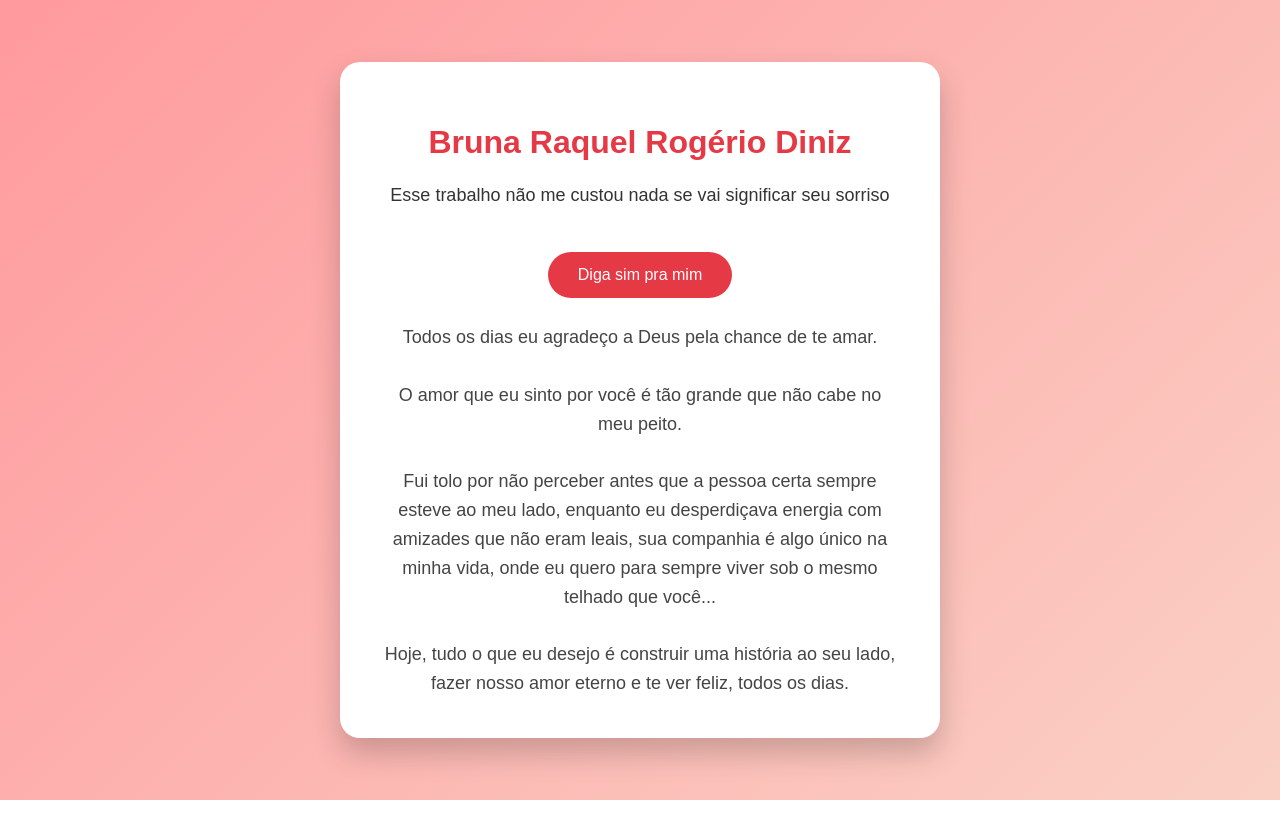
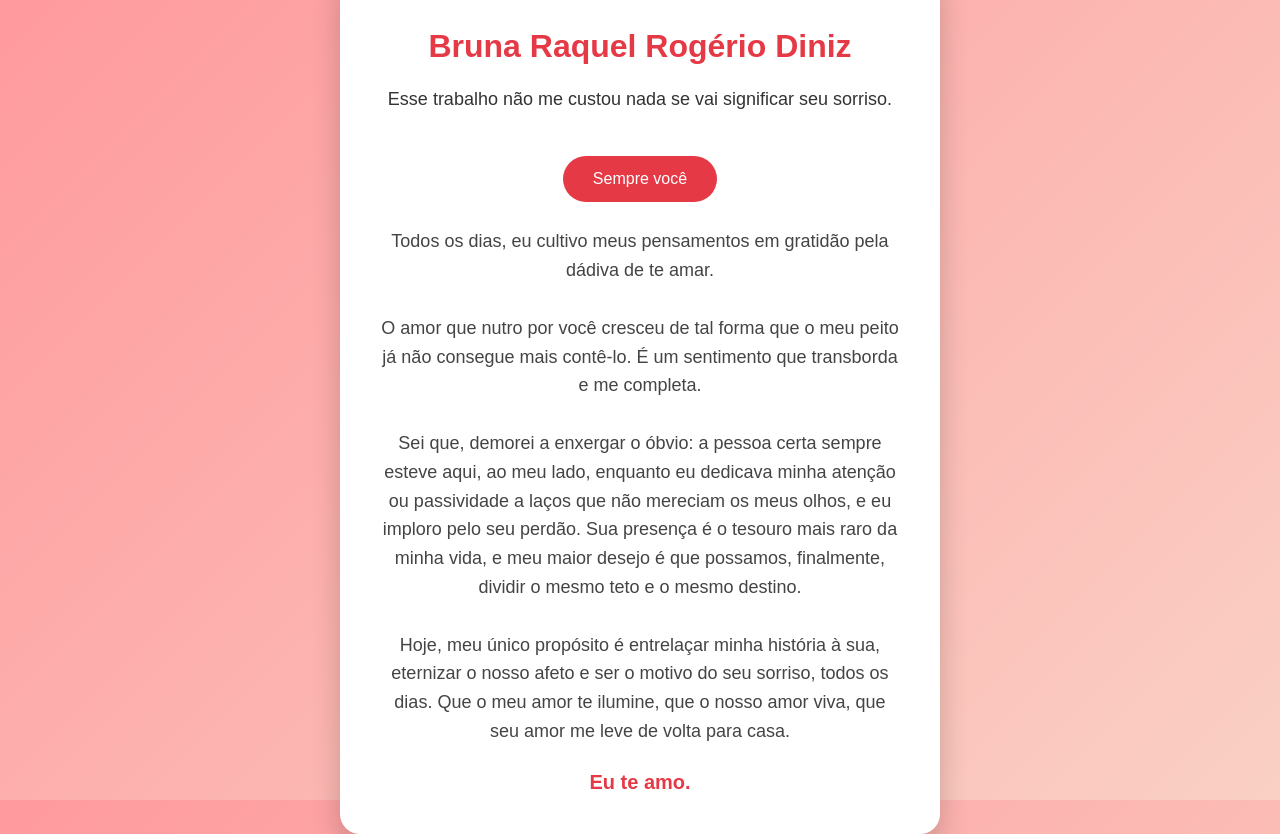
Before and after one commit to joaolucasfdasneves-creator/surpresa-bruna, a plain HTML site: page index.html in a window 1280 px wide. Both pictures are taken after a click on the button "Diga sim pra mim". Before the commit the page ends 800 px from the top, so only its background shows below. Drawn offline with Linux system fonts and the light colour scheme.

Commit message:
Update index.html

```diff
--- a/index.html
+++ b/index.html
@@ -58,6 +58,14 @@
             color: #444;
             line-height: 1.6;
         }
+
+        #mensagemFinal {
+            display: none;
+            margin-top: 25px;
+            font-size: 20px;
+            color: #e63946;
+            font-weight: bold;
+        }
     </style>
 </head>
 
@@ -68,24 +76,26 @@
     <h1>Bruna Raquel Rogério Diniz</h1>
 
     <p>
-        Esse trabalho não me custou nada se vai significar seu sorriso
+        Esse trabalho não me custou nada se vai significar seu sorriso.
     </p>
 
-    <button onclick="mostrarSurpresa()">Diga sim pra mim</button>
+    <button id="botao" onclick="mostrarSurpresa()">Diga sim pra mim</button>
 
     <div id="surpresa">
-        Todos os dias eu agradeço a Deus pela chance de te amar.<br><br>
+        Todos os dias, eu cultivo meus pensamentos em gratidão pela dádiva de te amar.<br><br>
 
-        O amor que eu sinto por você é tão grande que não cabe no meu peito.<br><br>
+O amor que nutro por você cresceu de tal forma que o meu peito já não consegue mais contê-lo. É um sentimento que transborda e me completa.<br><br>
 
-        Fui tolo por não perceber antes que a pessoa certa sempre esteve ao meu lado,
-        enquanto eu desperdiçava energia com amizades que não eram leais, sua companhia é algo único na minha vida,  onde eu quero para sempre viver sob o mesmo telhado que você...<br><br>
+Sei que, demorei a enxergar o óbvio: a pessoa certa sempre esteve aqui, ao meu lado, enquanto eu dedicava minha atenção ou passividade a laços que não mereciam os meus olhos, e eu imploro  pelo seu perdão. Sua presença é o tesouro mais raro da minha vida, e meu maior desejo é que possamos, finalmente, dividir o mesmo teto e o mesmo destino.<br><br>
 
-        Hoje, tudo o que eu desejo é construir uma história ao seu lado,
-        fazer nosso amor eterno e te ver feliz, todos os dias.
+Hoje, meu único propósito é entrelaçar minha história à sua, eternizar o nosso afeto e ser o motivo do seu sorriso, todos os dias. Que o meu amor te ilumine, que o nosso amor viva, que seu amor me leve de volta para casa.
     </div>
 
-    <audio id="musica" style="margin-top:20px; width:100%;">
+    <div id="mensagemFinal">
+        Eu te amo.
+    </div>
+
+    <audio id="musica">
         <source src="diga-sim-pra-mim.mp3" type="audio/mpeg">
         Seu navegador não suporta áudio.
     </audio>
@@ -93,12 +103,20 @@
 </div>
 
 <script>
+    let clicado = false;
+
     function mostrarSurpresa() {
+        if (clicado) return;
+
         document.getElementById("surpresa").style.display = "block";
+        document.getElementById("mensagemFinal").style.display = "block";
 
         const musica = document.getElementById("musica");
         musica.volume = 1.0;
         musica.play();
+
+        document.getElementById("botao").innerText = "Sempre você";
+        clicado = true;
     }
 </script>
 
```
